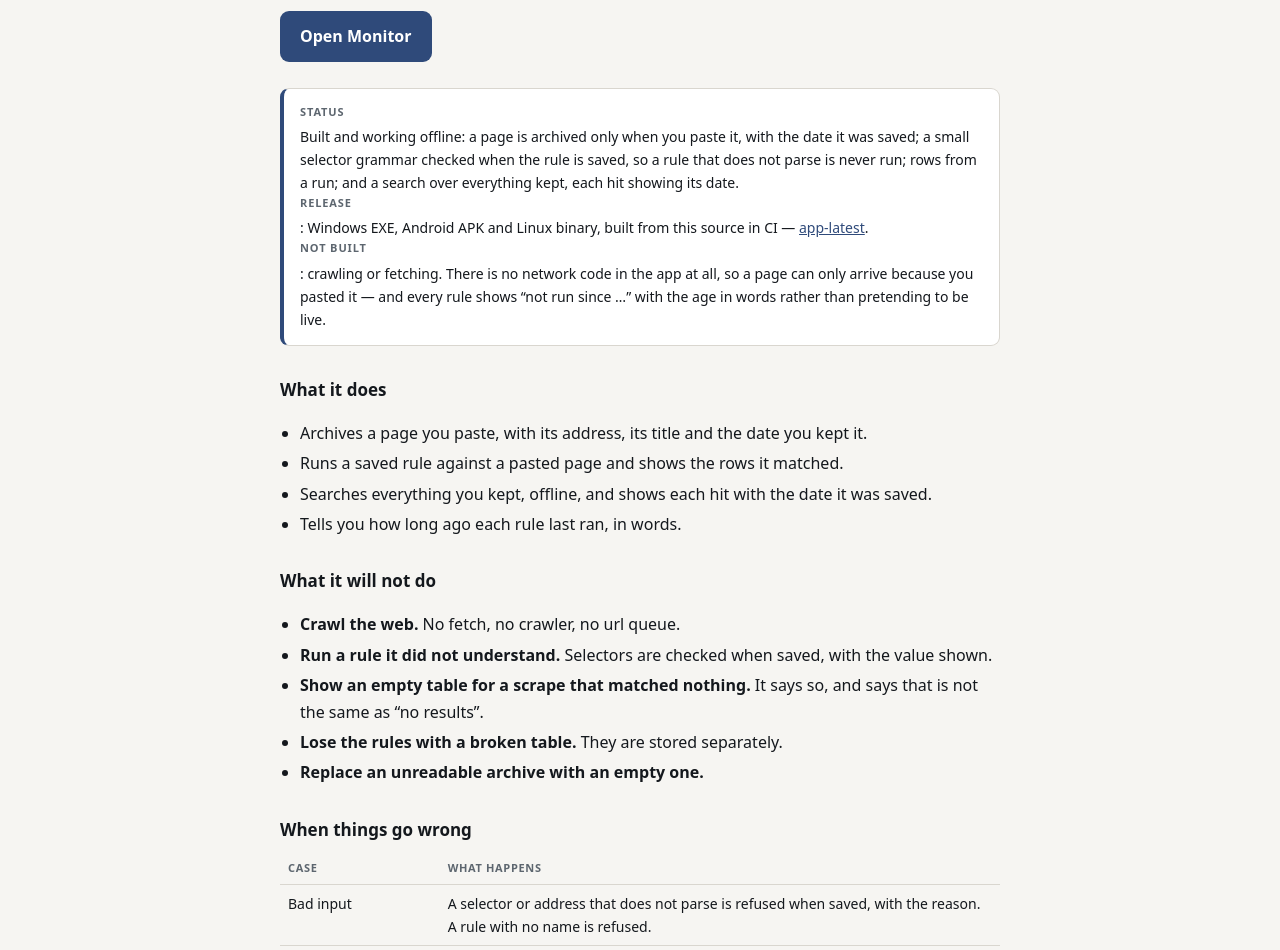
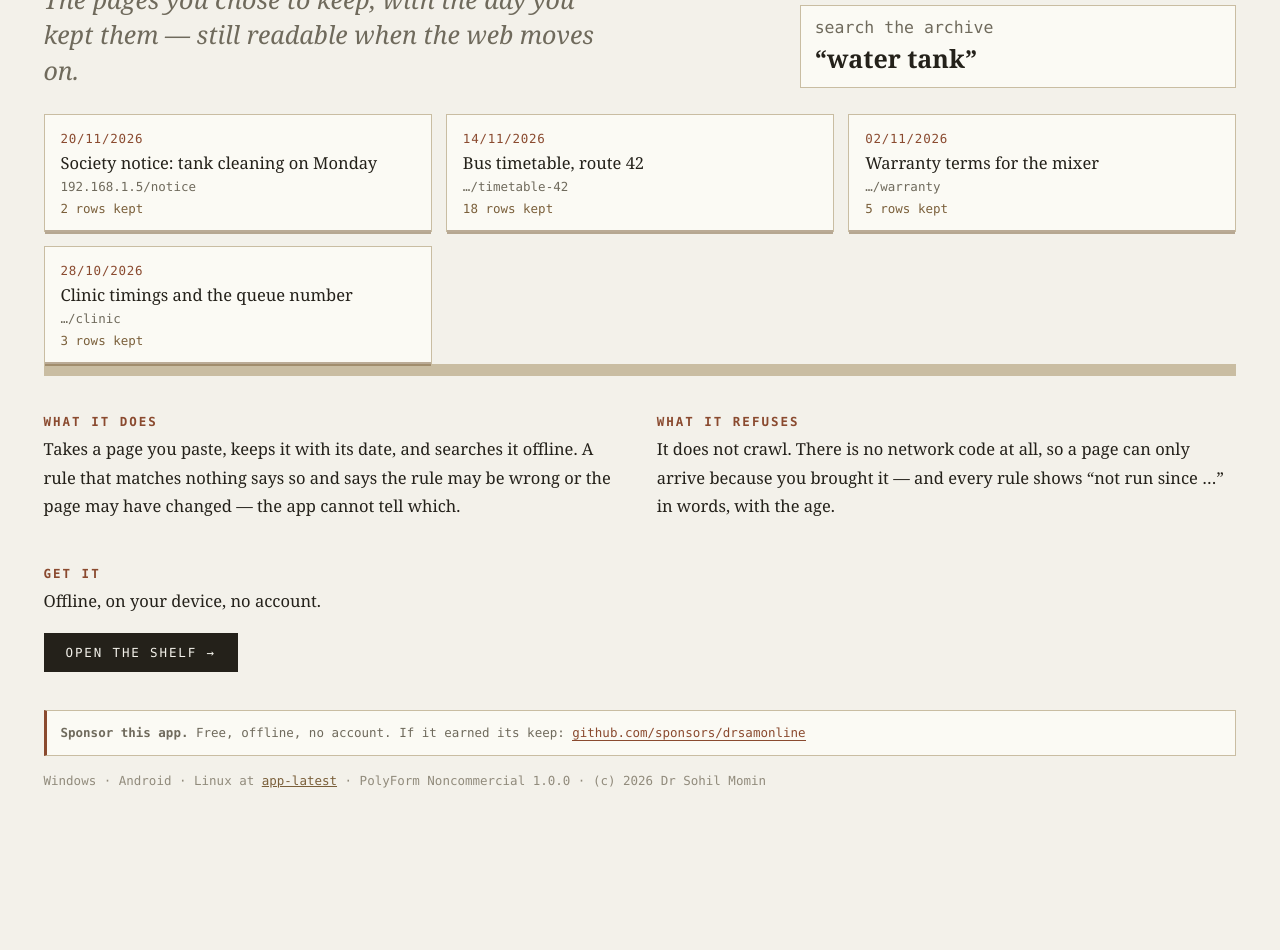
Before and after one commit to drsamonline/app-monitor, a website: page docs/index.html in a window 1280 px wide. Shown: the part 170-1120 px from the top of the page. After the commit the page ends 1021 px from the top, so only its background shows below. Drawn offline with Linux system fonts and the light colour scheme.

Commit message:
design: Monitor becomes a shelf of dated volumes, at any width
The saved pages stand on a shelf drawn as a rule under them, each volume carrying its date in stamp red, its
address, and how many rows it kept. The shelf is 1 across on a phone, 2, 3 and 4 on a wide screen. Search sits
beside the title at desktop width; prose steps 1 to 2 to 3 columns. Every size is a clamp.

Sponsor block on the landing page, in the app and in the README, plus .github/FUNDING.yml.

```diff
--- a/docs/index.html
+++ b/docs/index.html
@@ -1,68 +1,95 @@
 <!DOCTYPE html>
 <html lang="en-IN">
-<head><meta charset="utf-8"><meta name="viewport" content="width=device-width, initial-scale=1">
-<title>Monitor — the pages you kept, searchable offline</title>
+<head>
+<meta charset="utf-8"><meta name="viewport" content="width=device-width, initial-scale=1">
+<title>Monitor — the pages you kept, on a shelf</title>
 <meta name="description" content="Archive the pages you chose to keep, with their dates, and search them offline. It does not crawl the web.">
-<meta name="theme-color" content="#101418">
+<meta name="theme-color" content="#f3f1ea">
 <style>
-  :root{--bg:#f6f5f2;--panel:#fff;--ink:#14181d;--muted:#5d666f;--line:#d9d6cf;--accent:#2f4a7a}
+  :root{--wall:#f3f1ea;--shelf:#c9bda2;--ink:#24211a;--oak:#7a5f3a;--grey:#6f6a5c;--stamp:#8a4a2f;
+        --serif:Georgia,"Iowan Old Style",serif;--mono:ui-monospace,Menlo,Consolas,monospace;
+        --s0:clamp(11px,.4vw + 10px,12.5px);--s1:clamp(14px,.55vw + 12px,16.5px);--s2:clamp(18px,1.2vw + 14px,25px);
+        --display:clamp(30px,5.4vw,66px);--gut:clamp(16px,3.4vw,58px)}
   *{box-sizing:border-box}
-  body{margin:0;background:var(--bg);color:var(--ink);font:16px/1.65 system-ui,-apple-system,"Segoe UI",Roboto,"Noto Sans",sans-serif}
-  main{max-width:760px;margin:0 auto;padding:48px 20px 64px}
-  h1{font-size:33px;line-height:1.15;letter-spacing:-.02em;margin:0 0 10px}
-  .lede{font-size:18px;color:var(--muted);margin:0 0 26px}
-  .cta{display:inline-block;background:var(--accent);color:#fff;text-decoration:none;font-weight:600;padding:12px 20px;border-radius:9px}
-  .status{margin:26px 0;padding:14px 16px;border:1px solid var(--line);border-left:4px solid var(--accent);border-radius:9px;background:var(--panel);font-size:14px}
-  .status b{display:block;font-size:11px;text-transform:uppercase;letter-spacing:.08em;color:var(--muted);margin-bottom:4px}
-  h2{font-size:17px;margin:30px 0 8px}
-  ul{padding-left:20px}li{margin:4px 0}
-  code{font-family:ui-monospace,Menlo,Consolas,monospace;font-size:13px;background:#eeede9;padding:1px 5px;border-radius:4px}
-  table{border-collapse:collapse;width:100%;font-size:14px;margin-top:8px}
-  th,td{text-align:left;border-bottom:1px solid var(--line);padding:7px 8px;vertical-align:top}
-  th{color:var(--muted);font-weight:600;font-size:11px;text-transform:uppercase;letter-spacing:.06em}
-  footer{margin-top:44px;padding-top:18px;border-top:1px solid var(--line);color:var(--muted);font-size:12px}
-  a{color:var(--accent)}
+  body{margin:0;background:var(--wall);color:var(--ink);font-family:var(--serif)}
+  .room{max-width:1700px;margin:0 auto;padding:0 0 58px}
+  .bar{display:flex;justify-content:space-between;gap:1rem;flex-wrap:wrap;padding:10px var(--gut);border-bottom:1px solid #ded8c8;
+       font-family:var(--mono);font-size:var(--s0);letter-spacing:.15em;text-transform:uppercase;color:var(--grey)}
+  .bar b{color:var(--oak);font-weight:400}
+  .head{display:grid;gap:clamp(14px,2.2vw,36px);padding:clamp(22px,3.2vw,50px) var(--gut) clamp(14px,2vw,26px);grid-template-columns:1fr}
+  @media (min-width:960px){.head{grid-template-columns:minmax(0,1.25fr) minmax(0,.75fr);align-items:end}}
+  h1{font-size:var(--display);line-height:.98;margin:0;letter-spacing:-.03em;font-weight:400}
+  .head p{margin:10px 0 0;font-size:var(--s2);line-height:1.42;color:var(--grey);max-width:42ch;font-style:italic}
+  .search{border:1px solid var(--shelf);background:#fbfaf4;padding:12px 14px;font-family:var(--mono);font-size:var(--s1);color:var(--grey)}
+  .search b{display:block;color:var(--ink);font-family:var(--serif);font-size:var(--s2);margin-top:4px}
+  /* the shelf: books stand on it; 1 across a phone, 4 on a wide screen */
+  .shelfwrap{padding:0 var(--gut)}
+  .shelf{display:grid;gap:clamp(8px,1.1vw,16px);grid-template-columns:1fr;align-items:end;
+         border-bottom:clamp(6px,1vw,12px) solid var(--shelf);padding-bottom:0}
+  @media (min-width:560px){.shelf{grid-template-columns:repeat(2,1fr)}}
+  @media (min-width:980px){.shelf{grid-template-columns:repeat(3,1fr)}}
+  @media (min-width:1400px){.shelf{grid-template-columns:repeat(4,1fr)}}
+  .vol{background:#fbfaf4;border:1px solid var(--shelf);border-bottom:0;padding:clamp(10px,1.3vw,16px);
+       display:grid;gap:5px;position:relative}
+  .vol::after{content:"";position:absolute;left:0;right:0;bottom:-2px;height:4px;background:var(--oak);opacity:.5}
+  .vol .d{font-family:var(--mono);font-size:var(--s0);color:var(--stamp);letter-spacing:.06em}
+  .vol .t{font-size:var(--s1);line-height:1.4}
+  .vol .u{font-family:var(--mono);font-size:var(--s0);color:var(--grey);word-break:break-all}
+  .vol .rows{font-family:var(--mono);font-size:var(--s0);color:var(--oak);margin-top:2px}
+  .cols{display:grid;gap:clamp(18px,2.6vw,46px);padding:clamp(24px,3vw,44px) var(--gut) 0;grid-template-columns:1fr}
+  @media (min-width:860px){.cols{grid-template-columns:repeat(2,1fr)}}
+  @media (min-width:1380px){.cols{grid-template-columns:repeat(3,1fr)}}
+  h2{font-family:var(--mono);font-size:var(--s0);letter-spacing:.16em;text-transform:uppercase;color:var(--stamp);margin:0 0 6px}
+  p{font-size:var(--s1);line-height:1.72;margin:0 0 12px}
+  .go{display:inline-block;background:var(--ink);color:var(--wall);text-decoration:none;padding:12px 22px;
+      font-family:var(--mono);font-size:var(--s0);letter-spacing:.15em;text-transform:uppercase;margin-top:6px}
+  .go:hover{background:var(--oak)}
+  .sponsor{margin:clamp(22px,3vw,38px) var(--gut) 0;border:1px solid var(--shelf);border-left:3px solid var(--stamp);
+           background:#fbfaf4;padding:12px 14px;font-family:var(--mono);font-size:var(--s0);color:var(--grey);line-height:1.6}
+  .sponsor a{color:var(--stamp);text-decoration:none;border-bottom:1px solid currentColor}
+  .foot{margin:14px var(--gut) 0;font-family:var(--mono);font-size:var(--s0);color:#918b7c;line-height:1.8}
+  .foot a{color:var(--oak)}
 </style></head>
-<body><main>
-  <h1>Monitor</h1>
-  <p class="lede">The pages you chose to keep, with the date you kept them, searchable offline. <strong>It does not crawl the web.</strong></p>
-  <a class="cta" href="play/index.html">Open Monitor</a>
-  <div class="status">
-    <b>Status</b>
-    Built and working offline: a page is archived only when you paste it, with the date it was saved; a small selector grammar checked when the rule is
-    saved, so a rule that does not parse is never run; rows from a run; and a search over everything kept, each hit showing its date.
-    <br><b>Release</b>: Windows EXE, Android APK and Linux binary, built from this source in CI — <a href="https://github.com/drsamonline/app-monitor/releases/tag/app-latest">app-latest</a>.
-    <br><b>Not built</b>: crawling or fetching. There is no network code in the app at all, so a page can only arrive because you pasted it — and every
-    rule shows “not run since …” with the age in words rather than pretending to be live.
+<body><div class="room">
+  <div class="bar"><span>archive shelf · you paste, it keeps</span><span><b>0</b> crawls · <b>every</b> page dated</span></div>
+
+  <div class="head">
+    <div>
+      <h1>Monitor</h1>
+      <p>The pages you chose to keep, with the day you kept them — still readable when the web moves on.</p>
+    </div>
+    <div class="search">search the archive<b>“water tank”</b></div>
   </div>
-  <h2>What it does</h2>
-  <ul>
-    <li>Archives a page you paste, with its address, its title and the date you kept it.</li>
-    <li>Runs a saved rule against a pasted page and shows the rows it matched.</li>
-    <li>Searches everything you kept, offline, and shows each hit with the date it was saved.</li>
-    <li>Tells you how long ago each rule last ran, in words.</li>
-  </ul>
-  <h2>What it will not do</h2>
-  <ul>
-    <li><strong>Crawl the web.</strong> No fetch, no crawler, no url queue.</li>
-    <li><strong>Run a rule it did not understand.</strong> Selectors are checked when saved, with the value shown.</li>
-    <li><strong>Show an empty table for a scrape that matched nothing.</strong> It says so, and says that is not the same as “no results”.</li>
-    <li><strong>Lose the rules with a broken table.</strong> They are stored separately.</li>
-    <li><strong>Replace an unreadable archive with an empty one.</strong></li>
-  </ul>
-  <h2>When things go wrong</h2>
-  <table>
-    <tr><th>Case</th><th>What happens</th></tr>
-    <tr><td>Bad input</td><td>A selector or address that does not parse is refused when saved, with the reason. A rule with no name is refused.</td></tr>
-    <tr><td>No network</td><td>Nothing changes; saved pages and dates still open, and every rule shows “not run since …” with the age in words.</td></tr>
-    <tr><td>Storage full or unavailable</td><td>New rows are not written; the app says they were dropped and gives the date range of what was kept.</td></tr>
-    <tr><td>Corrupt saved state</td><td>Reported and offered for export; the rules are read and shown, because they are stored separately.</td></tr>
-  </table>
-  <h2>How to run it</h2>
-  <ul>
-    <li><strong>Here</strong>: <a href="play/index.html">play/index.html</a>, or install it from your browser's menu.</li>
-    <li><strong>Offline file</strong>: open <code>docs/play/index.html</code> straight from disk.</li>
-    <li><strong>Tests</strong>: <code>node tests/self-tests.js</code>.</li>
-  </ul>
-  <footer>PolyForm Noncommercial 1.0.0 · (c) 2026 Dr Sohil Momin · <a href="https://github.com/drsamonline/app-monitor">source</a></footer>
-</main></body></html>
+
+  <div class="shelfwrap">
+    <div class="shelf">
+      <div class="vol"><span class="d">20/11/2026</span><span class="t">Society notice: tank cleaning on Monday</span><span class="u">192.168.1.5/notice</span><span class="rows">2 rows kept</span></div>
+      <div class="vol"><span class="d">14/11/2026</span><span class="t">Bus timetable, route 42</span><span class="u">…/timetable-42</span><span class="rows">18 rows kept</span></div>
+      <div class="vol"><span class="d">02/11/2026</span><span class="t">Warranty terms for the mixer</span><span class="u">…/warranty</span><span class="rows">5 rows kept</span></div>
+      <div class="vol"><span class="d">28/10/2026</span><span class="t">Clinic timings and the queue number</span><span class="u">…/clinic</span><span class="rows">3 rows kept</span></div>
+    </div>
+  </div>
+
+  <div class="cols">
+    <div>
+      <h2>What it does</h2>
+      <p>Takes a page you paste, keeps it with its date, and searches it offline. A rule that matches nothing says so and says the rule may be wrong or the page may have changed — the app cannot tell which.</p>
+    </div>
+    <div>
+      <h2>What it refuses</h2>
+      <p>It does not crawl. There is no network code at all, so a page can only arrive because you brought it — and every rule shows “not run since …” in words, with the age.</p>
+    </div>
+    <div>
+      <h2>Get it</h2>
+      <p>Offline, on your device, no account.</p>
+      <a class="go" href="play/index.html">open the shelf →</a>
+    </div>
+  </div>
+
+  <div class="sponsor">
+    <strong>Sponsor this app.</strong> Free, offline, no account. If it earned its keep:
+    <a href="https://github.com/sponsors/drsamonline">github.com/sponsors/drsamonline</a>
+  </div>
+  <p class="foot">Windows · Android · Linux at <a href="https://github.com/drsamonline/app-monitor/releases/tag/app-latest">app-latest</a> ·
+  PolyForm Noncommercial 1.0.0 · (c) 2026 Dr Sohil Momin</p>
+</div></body></html>
```
Also changed, not shown: docs/play/index.html (+20 -0 lines), .github/FUNDING.yml (added), README.md, docs/play/icon-192.png, docs/play/icon-512.png.
